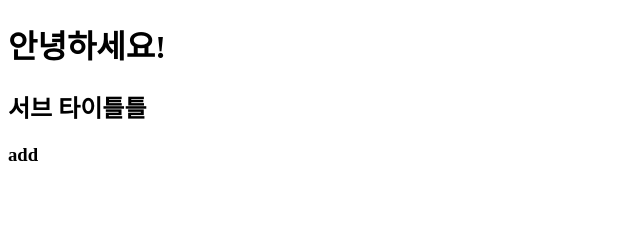
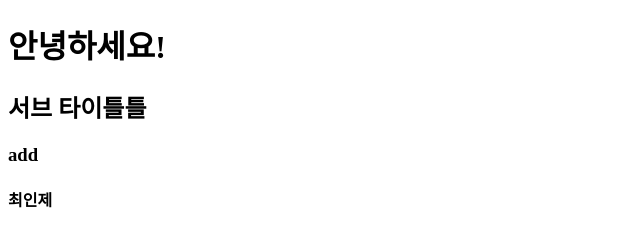
Before and after one commit to choiinje123/github, a plain HTML site: page index.html in a window 1280 px wide. Shown: the full height of the page, 0-640 px from the left. Drawn offline with Linux system fonts and the light colour scheme.

Commit message:
Update index.html
[update] 최인제 추가

```diff
--- a/index.html
+++ b/index.html
@@ -9,5 +9,6 @@
     <h1>안녕하세요!</h1>
     <h2>서브 타이틀틀</h2>
     <h3>add</h3>
+    <h4>최인제</h4>
 </body>
 </html>
```
